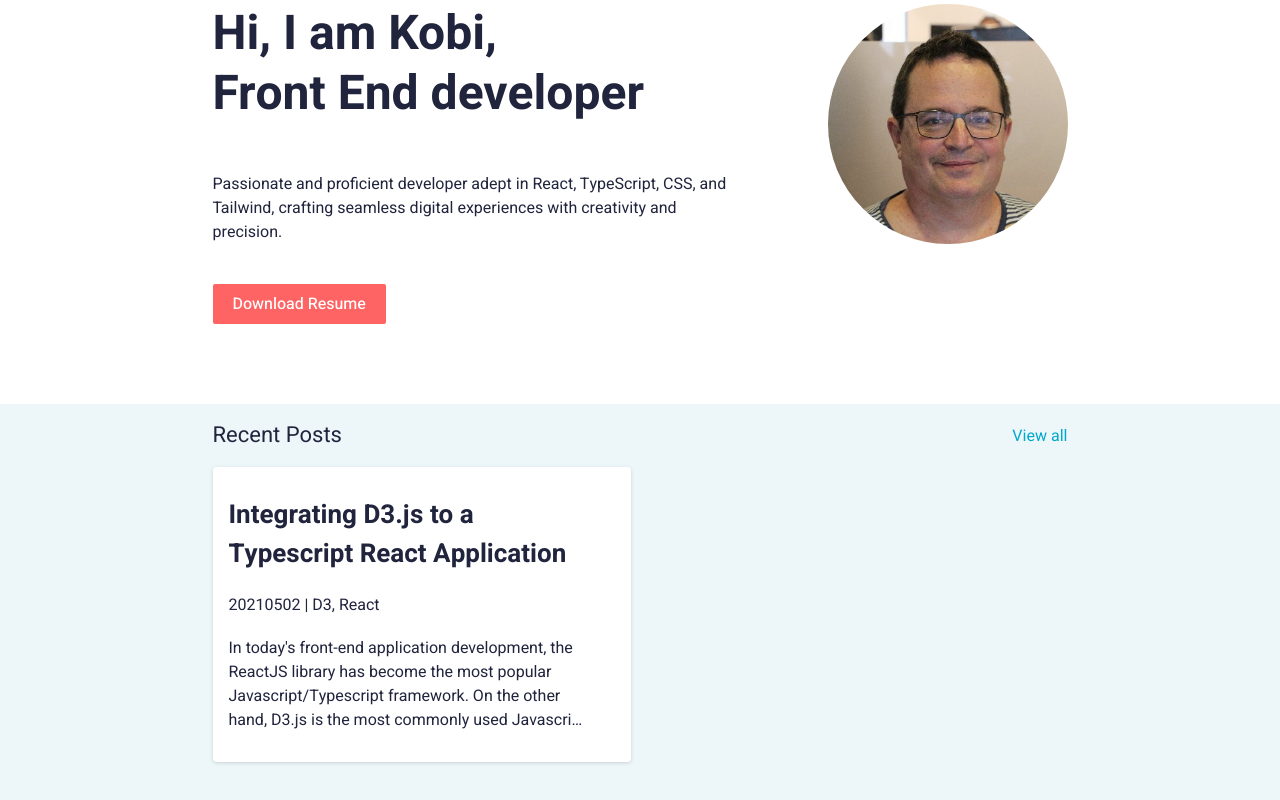
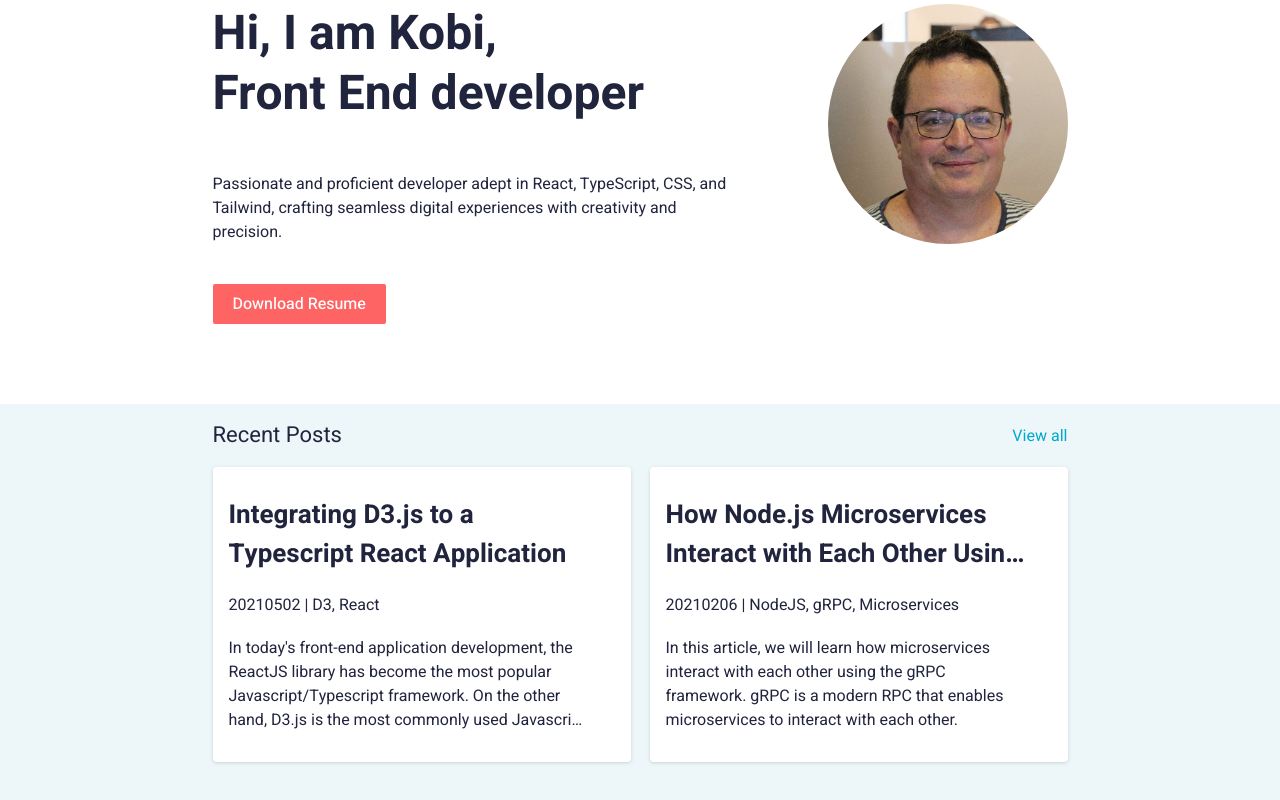
Before and after one commit to krasnoff/my-personal-web-app, a Next.js app: page / in a window 1280 px wide. Shown: the part 204-1004 px from the top of the page. Built offline with nearby package versions, Linux system fonts and the light colour scheme.

Commit message:
minor fixes

```diff
--- a/app/page.tsx
+++ b/app/page.tsx
@@ -7,7 +7,7 @@ export default async function Home() {
 
   try {
     postData = await getJSONData('./json/posts.json') as Posts[];
-    postData = postData.slice(0, 1);
+    postData = postData.slice(0, 2);
   } catch (err) {
 
   }
@@ -37,10 +37,10 @@ export default async function Home() {
               <div className="text-[1.375rem]">Recent Posts</div>
               <div><Link href="/blog" className="text-secondary">View all</Link></div>
             </div>
-            <div className="flex grow items-start">
+            <div className="flex grow items-start justify-between">
               {postData.map((post) => (
                 <div key={post.id} className="bg-white w-[26.125rem] h-[18.4375rem] rounded drop-shadow pt-[1.8rem] pb-[1.875rem] pl-[1rem] pr-[2.6875rem]">
-                  <div className="font-bold text-[1.625rem]">{post.title}</div>
+                  <div className="font-bold text-[1.625rem] line-clamp-2">{post.title}</div>
                   <div className=" pt-[1.2rem] pb-[1.2rem]">{post.publishDate.toString()}   |   {post.keyWords}</div>
                   <div className="line-clamp-4">
                     {post.text}
```
